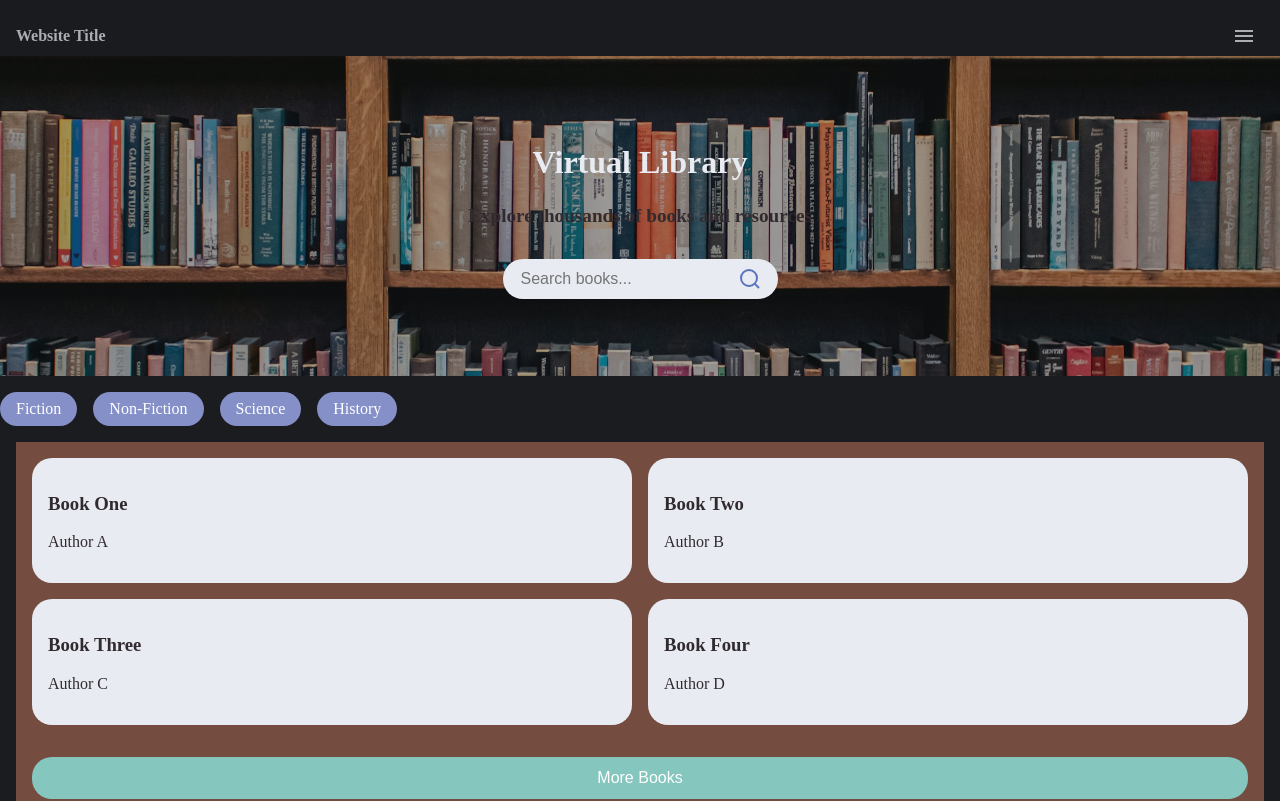
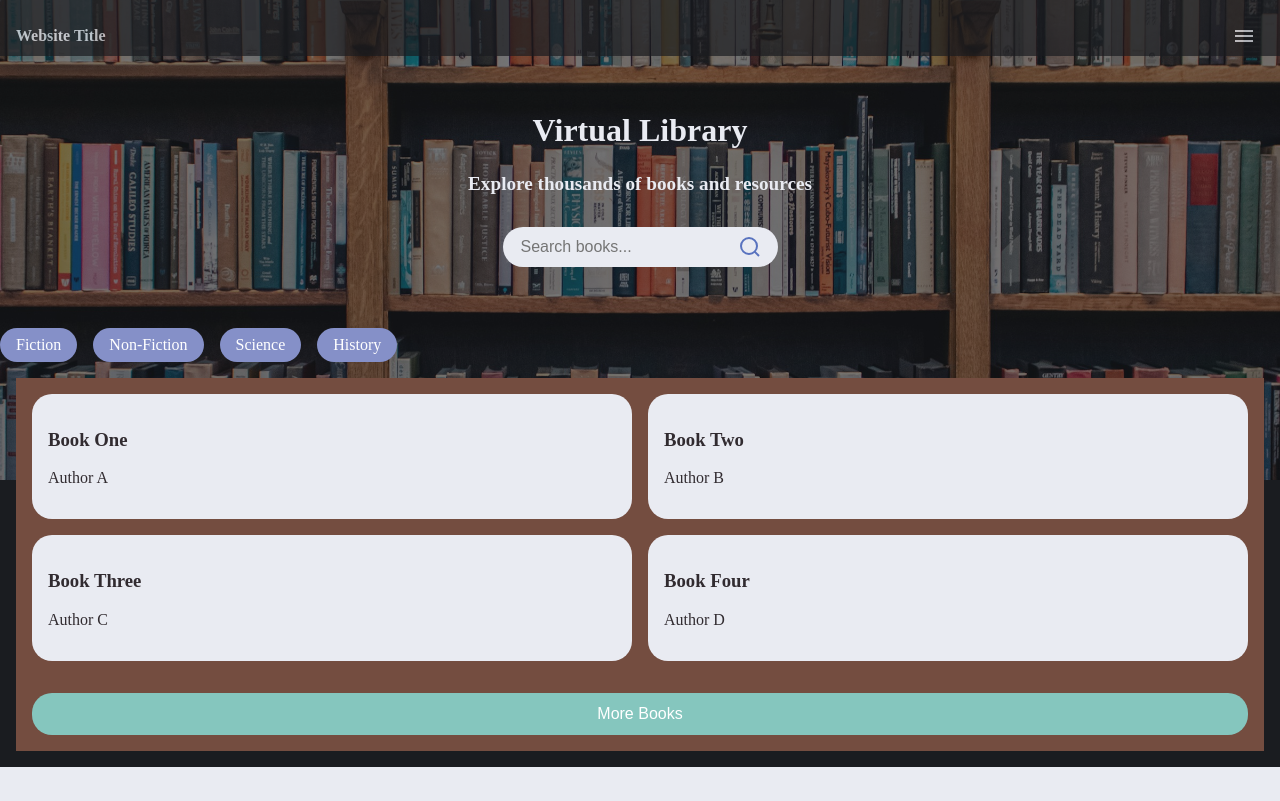
Before and after one commit to debliondev/Open_library_Web_project, a Next.js app: page / in a window 1280 px wide. Shown: the top 801 px of the page. Built offline with nearby package versions, Linux system fonts and the light colour scheme.

Commit message:
Fixed Image style in home titular and sticky header component

```diff
--- a/src/app/(home)/page.tsx
+++ b/src/app/(home)/page.tsx
@@ -14,7 +14,7 @@ export const metadata = {
 export default function Home() {
   return (
     <main>
-      <HomeTitleSection />
+      <HomeTitleSection/>
       <Categories />
       <BookGrid />
       <AboutSection />
--- a/src/components/HomeTitleSection/HomeTitleSection.tsx
+++ b/src/components/HomeTitleSection/HomeTitleSection.tsx
@@ -5,20 +5,19 @@ import Image from "next/image";
 import background_library from  "../../../public/images/library_stock_image.jpg"
 
 
-
 export default function HomeTitleSection() {
   return (
     <section className={styles.titleSection} aria-labelledby="main-title">
-      <Image
-      src={background_library}
-      alt="Library background"
-      fill = {true}
-      style={{objectFit: "cover", zIndex: -1, opacity: 0.6}}
-      priority={true}
-      />
       <h1 id="main-title">Virtual Library</h1>
       <h2 className={styles.subtitle}>Explore thousands of books and resources</h2>
       <SearchBar/>
+          <Image
+          src={background_library}
+          alt="Library background"
+          fill = {true}
+          style={{ objectFit: "cover", zIndex: -1, opacity: 0.4, maxHeight: "60%"}}
+          priority={true}
+          />
     </section>
   )
 }
--- a/src/components/HomeTitleSection/style.module.css
+++ b/src/components/HomeTitleSection/style.module.css
@@ -1,9 +1,7 @@
 .titleSection {
   text-align: center;
-  position: relative;
   width: 100%;
-  height: 20rem;
-  z-index: -2;
+  height: 16rem;
   display: flex;
   flex-direction: column;
   justify-content: center;
@@ -17,5 +15,5 @@
 }
 .subtitle {
   font-size: 1.2rem;
-  color: #312b30;
+  color: var(--white-on-dark);
 }
```
Also changed, not shown: public/images/library_stock_alt_image.png (added).
